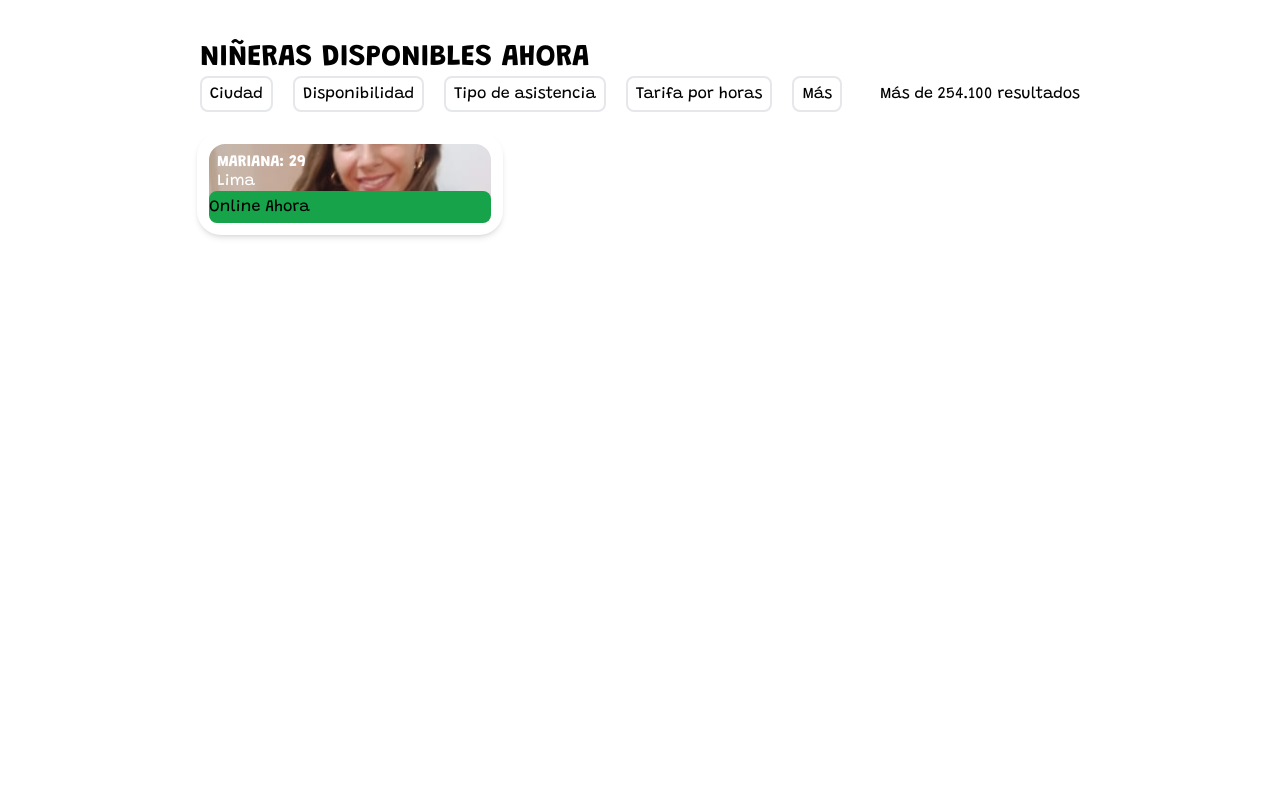
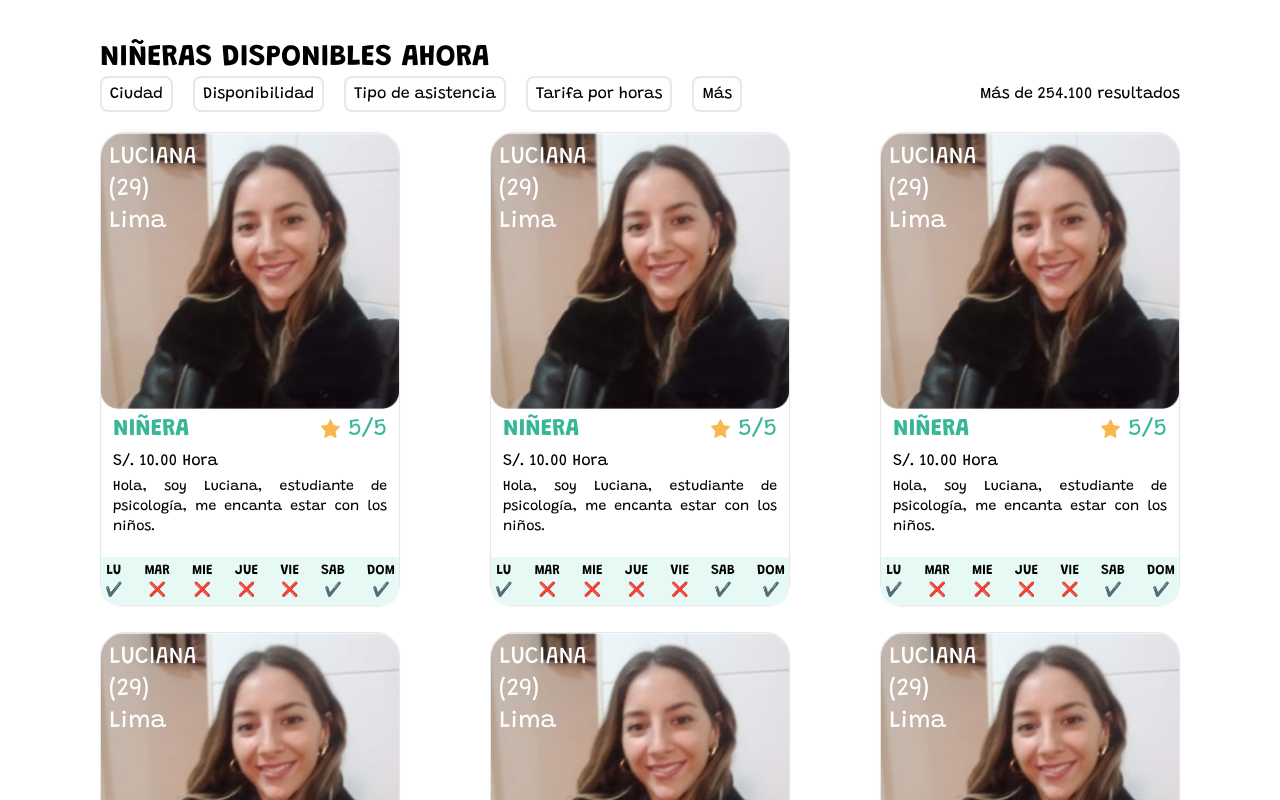
Before and after one commit to ENCAPBABYSIT/babysits, a React (Vite) app: page / in a window 1280 px wide. Shown: the part 860-1660 px from the top of the page. Built offline with nearby package versions, Linux system fonts and the light colour scheme.

Commit message:
Sección de niñeras

```diff
--- a/src/components/Footer.tsx
+++ b/src/components/Footer.tsx
@@ -5,7 +5,7 @@ import { AiFillInstagram } from "react-icons/ai";
 
 const Footer = () => {
   return (
-    <footer className=' max-w-screen'>
+    <footer className='relative max-w-screen'>
       <div className='flex justify-between px-52'>
         <div className=''>
           <h2 className='font-bold mb-5 text-lg'>Buscar</h2>
--- /dev/null
+++ b/src/components/TargNiñera.tsx
@@ -0,0 +1,64 @@
+import imgNiñera from '/img/Gradient.png'
+import start from '/icons/start.svg'
+const TargNiñera = () => {
+  return (
+    <div className='flex flex-col w-[300px] h-[420px] shrink-0 bg-[#f3f3f349] rounded-[24px] mb-20'>
+              <div className='flex flex-col  items-start gap-1 flex-grow flex-shrink-0 basis-0 rounded-[24px] bg-white shadow-sm border'>
+                <div className='relative w-full'>
+                  <img src={imgNiñera} className='w-full rounded-t-[24px]' alt="" />
+                  <p className='absolute top-0 left-0 p-2 bg-opacity-50 text-white text-2xl'>LUCIANA <br /> (29) <br />Lima</p>
+                </div>
+                <div className='relative w-full text-start flex items-center justify-between px-[12px]'>
+                  <div className='flex items-center'>
+                    <p className='text-[#38B698] text-2xl font-bold'>NIÑERA</p>
+                  </div>
+
+                  <div className='flex items-center'>
+                    <img src={start} className='mr-2' alt="" />
+                    <p className='text-[#38B698] text-2xl'>5/5</p>
+                  </div>
+                </div>
+
+                <div className='px-[12px]'>
+                  <p>S/. 10.00 Hora</p>
+                </div>
+                <div className='mt-0 text-sm text-justify px-[12px]'>
+                  <p>Hola, soy Luciana, estudiante de psicología, me encanta estar con los niños.</p>
+                </div>
+
+                <div className="w-full flex justify-between items-center bg-[#E6F9F4] rounded-b-2xl p-1 mt-4">
+                  <div className="flex flex-col items-center">
+                    <p className="text-sm font-semibold">LU</p>
+                    <p className="text-sm">✔️</p>
+                  </div>
+                  <div className="flex flex-col items-center">
+                    <p className="text-sm font-semibold">MAR</p>
+                    <p className="text-sm">❌</p>
+                  </div>
+                  <div className="flex flex-col items-center">
+                    <p className="text-sm font-semibold">MIE</p>
+                    <p className="text-sm">❌</p>
+                  </div>
+                  <div className="flex flex-col items-center">
+                    <p className="text-sm font-semibold">JUE</p>
+                    <p className="text-sm">❌</p>
+                  </div>
+                  <div className="flex flex-col items-center">
+                    <p className="text-sm font-semibold">VIE</p>
+                    <p className="text-sm">❌</p>
+                  </div>
+                  <div className="flex flex-col items-center">
+                    <p className="text-sm font-semibold">SAB</p>
+                    <p className="text-sm">✔️</p>
+                  </div>
+                  <div className="flex flex-col items-center">
+                    <p className="text-sm font-semibold">DOM</p>
+                    <p className="text-sm">✔️</p>
+                  </div>
+                </div>
+              </div>
+            </div>
+  )
+}
+
+export default TargNiñera
--- a/src/pages/Home.tsx
+++ b/src/pages/Home.tsx
@@ -1,7 +1,7 @@
 import React from 'react'
 import PrincipalSearchEngine from '../components/PrincipalSearchEngine';
 import RegisterBtn from '../components/Buttons/RegisterBtn';
-import imgNiñera from '../../public/img/Gradient.png'
+import TargNiñera from '../components/TargNiñera';
 const Home = () => {
   return (
 
@@ -36,9 +36,8 @@ const Home = () => {
           </div>
       </section>
 
-      <section className='h-screen max-w-screen min-w-full flex flex-col px-[200px] items-center'>
+      <section className=' w-full flex flex-col px-[100px]'>
 
-        <div className='container'>
           <div>
             <h2 className='font-bold text-3xl mt-5'>NIÑERAS DISPONIBLES AHORA</h2>
             <div className='w-full flex items-center justify-between'>
@@ -52,34 +51,16 @@ const Home = () => {
               <span>Más de 254.100 resultados</span>
             </div>
           </div>
-          <div className='flex flex-col items-start mt-5'>
-            <div className='flex flex-col items-start max-w-[300px] max-h-[459.81px] px-[12px] flex-shrink-0'>
-              <div className='flex justify-center items-start self-stretch'>
-                <div className='flex p-[12px] flex-col justify-center items-start gap-[12px] flex-1 flex-grow-0 flex-shrink-0 rounded-[24px] bg-white shadow-md'>
-                  <div className='flex w-[282px] flex-col content-center items-start'>
-                    <div className='max-w-[282px] flex-1 flex-grow-0 flex-shrink-0 self-stretch rounded-[16px] bg-lightgray bg-cover bg-center bg-no-repeat' style={{
-                            backgroundImage: `url(${imgNiñera})`
-                        }}>
-                        <div className='flex pb-0.5 flex-col items-start self-stretch p-2'>
-                          <p className='font-bold text-base leading-[21.6px] text-white'>MARIANA: 29 </p>
-                          <p className='font-normal text-base leading-[15px] text-white'>Lima</p>
-                        </div>
-
-                        <div>
-                          <div className='flex py-[4px] px[8px] flex-col items-start rounded-[8px] bg-green-600'>
-                            <p>Online Ahora</p>
-                          </div>
-                        </div>
-
-                    </div>
-                  </div>
-                </div>
-              </div>
-            </div>
+          <div className='mt-5 flex justify-between flex-wrap '>
+            <TargNiñera/>
+            <TargNiñera/>
+            <TargNiñera/>
+            <TargNiñera/>
+            <TargNiñera/>
+            <TargNiñera/>
+            <TargNiñera/>
+            <TargNiñera/>
           </div>
-
-        </div>
-
 
       </section>
     </main>
```
Also changed, not shown: public/icons/start.svg (added).
